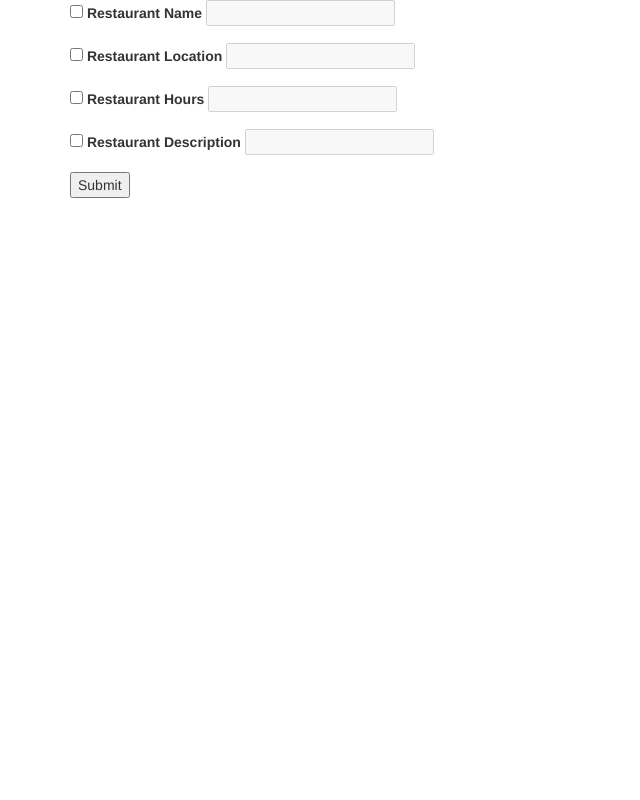
After one commit to calascionec/best_restaurants, a PHP site: template views/edit_restaurant.html.twig in a window 1280 px wide. The commit adds this page. Shown: the whole page, without its empty margins (0-640 px from the left). Run offline with PHP 8.4, Linux system fonts and the light colour scheme; the template is opened without the code that fills it, so the values that code supplies are empty; some libraries are stand-ins or nearby versions.

Commit message:
add update route for restaurants

```diff
--- a/views/edit_cuisine.html.twig
+++ b/views/edit_cuisine.html.twig
@@ -6,7 +6,6 @@
     <body>
         <div class='container'>
             <form action="/cuisines/{{ cuisine.getId }}" method="post">
-                <!-- <input id='cuisine_id' name='cuisine_id' type='hidden' value='{{ cuisine.getId() }}'> -->
                 <input name="_method" type="hidden" value="patch">
                 <label for="name">New cuisine name</label>
                 <input id="name" name="name" type="text">
--- /dev/null
+++ b/views/edit_restaurant.html.twig
@@ -0,0 +1,35 @@
+<html>
+    <head>
+        <link rel='stylesheet' href='https://maxcdn.bootstrapcdn.com/bootstrap/3.3.1/css/bootstrap.min.css'>
+        <title>Best Restaurants in Town</title>
+    </head>
+    <body>
+        <div class="container">
+            <form action = '/restaurants/{{ restaurant.getId }}' method = 'post'>
+                <input id='cuisine_id' name='cuisine_id' type='hidden' value='{{ restaurant.getCuisineId() }}'>
+                <input name="_method" type="hidden" value="patch">
+                <div class="form-group">
+                    <input type="checkbox" id="checkbox1" onclick="if (this.checked){ document.getElementById('name').removeAttribute('disabled');}" />
+                    <label for="name">Restaurant Name</label>
+                    <input type="text" name="name" id="name" disabled>
+                </div>
+                <div class="form-group">
+                    <input type="checkbox" id="checkbox2" onclick="if (this.checked){ document.getElementById('location').removeAttribute('disabled');}" />
+                    <label for="location">Restaurant Location</label>
+                    <input type="text" name="location" id="location" disabled>
+                </div>
+                <div class="form-group">
+                    <input type="checkbox" id="checkbox3" onclick="if (this.checked){ document.getElementById('hours').removeAttribute('disabled');}" />
+                    <label for="hours">Restaurant Hours</label>
+                    <input type="text" name="hours" id="hours" disabled>
+                </div>
+                <div class="form-group">
+                    <input type="checkbox" id="checkbox4" onclick="if (this.checked){ document.getElementById('description').removeAttribute('disabled');}" />
+                    <label for="description">Restaurant Description</label>
+                    <input type="text" name="description" id="description" disabled>
+                </div>
+                <button type='submit'>Submit</button>
+            </form>
+        </div>
+    </body>
+</html>
--- a/views/index.html.twig
+++ b/views/index.html.twig
@@ -26,7 +26,6 @@
                                 <button type="submit">Update</button>
                             </form>
                             <form action="/cuisines/{{ cuisine.getId }}/delete" method="post">
-                                <!-- <input id='cuisine_id' name='cuisine_id' type='hidden' value='{{ cuisine.getId() }}'> -->
                                 <input name="_method" type="hidden" value="delete">
 
                                 <button type="submit" class="btn-danger">Delete</button>
```
Also changed, not shown: app/app.php (+22 -2 lines), src/Restaurant.php (+13 -0 lines), views/cuisine.html.twig (+3 -6 lines).
